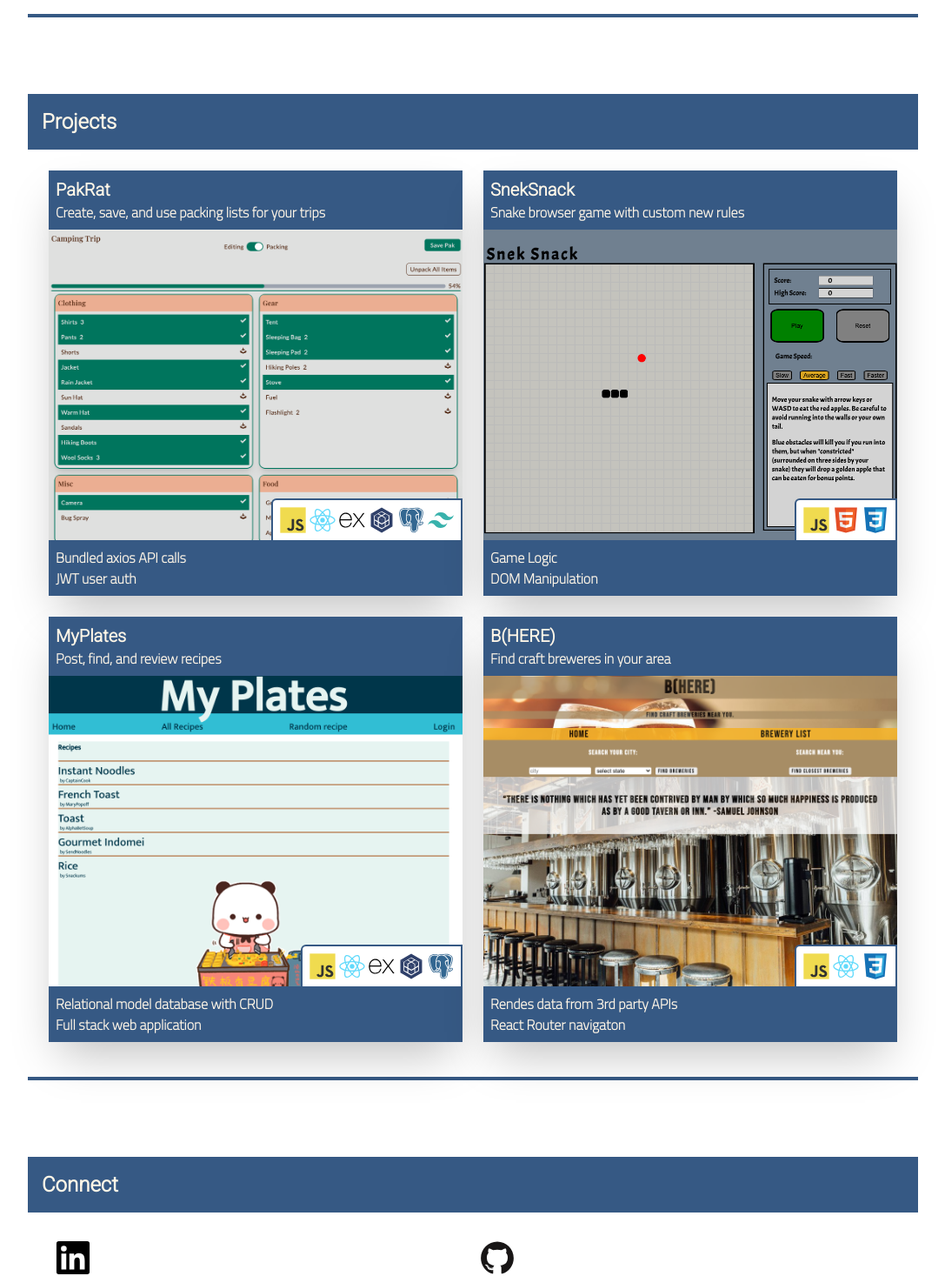
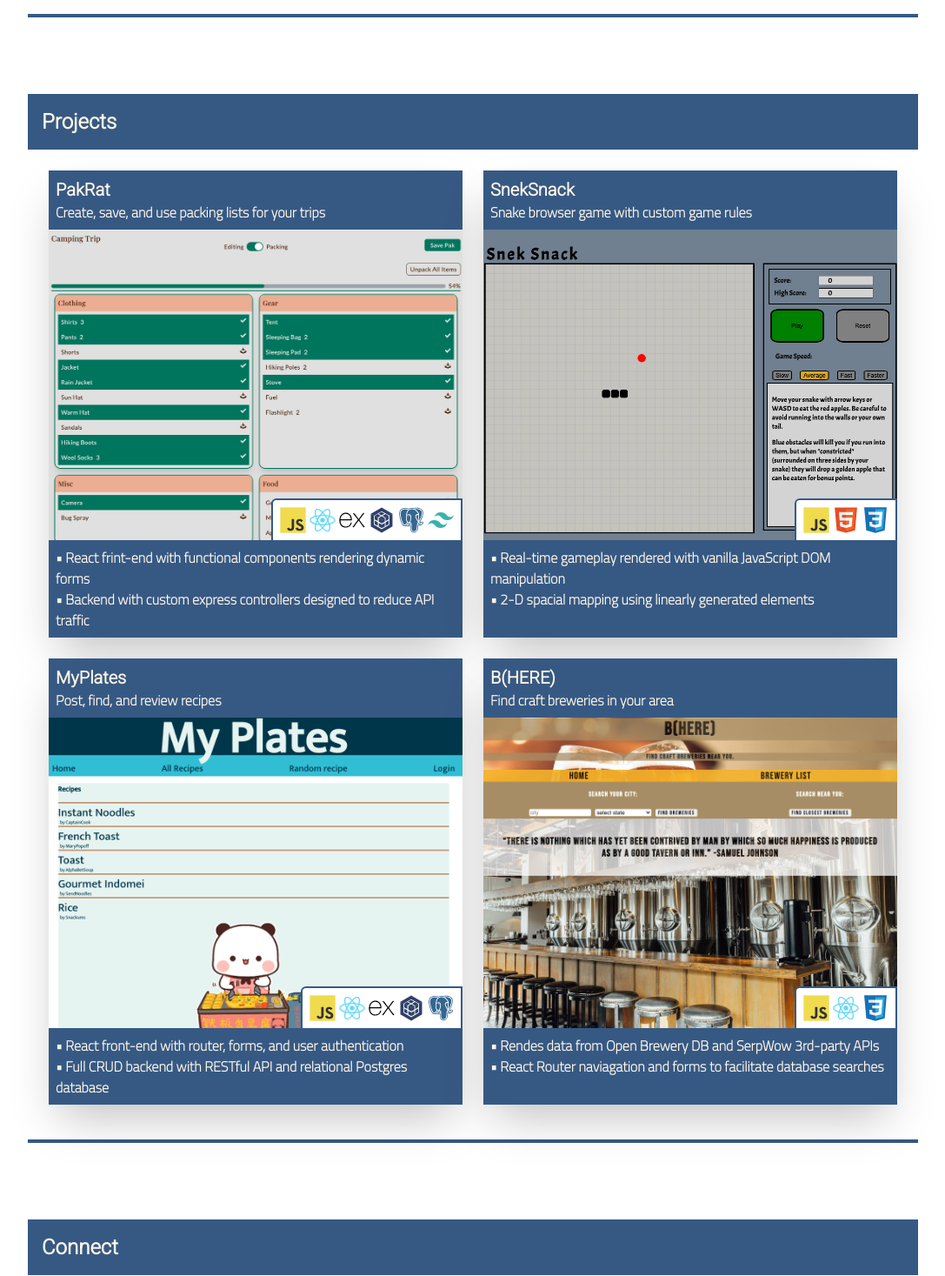
Before and after one commit to robert-bl/personal_portfolio, a React (Create React App) app in the folder portfolio/: page / in a window 1280 px wide. Shown: the part 1598-3065 px from the top of the page at 87% size, without its empty margins (96-1183 px from the left). Built offline with nearby package versions, Linux system fonts and the light colour scheme.

Commit message:
update to project descriptions

```diff
--- a/portfolio/src/components/projects/Bhere.jsx
+++ b/portfolio/src/components/projects/Bhere.jsx
@@ -16,10 +16,10 @@ export default function Bhere () {
     let dimensions = '30px'
 
     return (
-        <div className="w-full shadow-2xl hover:scale-105 duration-300" onClick={toggleLinks}>
+        <div className="w-full shadow-2xl hover:scale-105 duration-300 bg-c5" onClick={toggleLinks}>
             <div className='bg-c5 p-2'>
                 <div className='text-xl font-serif'>B{'('}HERE{')'}</div>
-                <div>Find craft breweres in your area</div>
+                <div>Find craft breweries in your area</div>
             </div>
             <div className="relative bg-bhere bg-contain aspect-[4/3] text-c5">
                 <div className='absolute flex gap-1 bg-white rounded-tl-md bottom-0 right-0 p-2 border-t-2 border-r-2 border-l-2 border-c6'>
@@ -48,8 +48,8 @@ export default function Bhere () {
                 }
             </div>
             <div className='bg-c5 p-2'>
-                <div>Rendes data from 3rd party APIs</div>
-                <div>React Router navigaton</div>
+                <div>• Rendes data from Open Brewery DB and SerpWow 3rd-party APIs</div>
+                <div>• React Router naviagation and forms to facilitate database searches</div>
             </div>
         </div>
     )
--- a/portfolio/src/components/projects/MyPlates.jsx
+++ b/portfolio/src/components/projects/MyPlates.jsx
@@ -19,7 +19,7 @@ export default function MyPlates () {
     let dimensions = '30px'
 
     return (
-        <div className="w-full shadow-2xl hover:scale-105 duration-300" onClick={toggleLinks}>
+        <div className="w-full shadow-2xl hover:scale-105 duration-300 bg-c5" onClick={toggleLinks}>
             <div className='bg-c5 p-2'>
                 <div className='text-xl font-serif'>MyPlates</div>
                 <div>Post, find, and review recipes</div>
@@ -53,8 +53,8 @@ export default function MyPlates () {
                 }
             </div>
             <div className='bg-c5 p-2'>
-                <div>Relational model database with CRUD</div>
-                <div>Full stack web application</div>
+                <div>• React front-end with router, forms, and user authentication</div>
+                <div>• Full CRUD backend with RESTful API and relational Postgres database</div>
             </div>
         </div>
     )
--- a/portfolio/src/components/projects/PakRat.jsx
+++ b/portfolio/src/components/projects/PakRat.jsx
@@ -19,7 +19,7 @@ export default function PakRat () {
     let dimensions = '30px'
 
     return (
-        <div className="w-full shadow-2xl hover:scale-105 duration-300" onClick={toggleLinks}>
+        <div className="w-full shadow-2xl hover:scale-105 duration-300 bg-c5" onClick={toggleLinks}>
             <div className='bg-c5 p-2'>
                 <div className='text-xl font-serif'>PakRat</div>
                 <div>Create, save, and use packing lists for your trips</div>
@@ -54,8 +54,8 @@ export default function PakRat () {
                 }
             </div>
             <div className='bg-c5 p-2'>
-                <div>Bundled axios API calls</div>
-                <div>JWT user auth</div>
+                <div>• React frint-end with functional components rendering dynamic forms</div>
+                <div>• Backend with custom express controllers designed to reduce API traffic</div>
             </div>
         </div>
     )
--- a/portfolio/src/components/projects/SnekSnack.jsx
+++ b/portfolio/src/components/projects/SnekSnack.jsx
@@ -16,10 +16,10 @@ export default function SnekSnak () {
     let dimensions = '30px'
 
     return (
-        <div className="w-full shadow-2xl hover:scale-105 duration-300" onClick={toggleLinks}>
+        <div className="w-full shadow-2xl hover:scale-105 duration-300 bg-c5" onClick={toggleLinks}>
             <div className='bg-c5 p-2'>
                 <div className='text-xl font-serif'>SnekSnack</div>
-                <div>Snake browser game with custom new rules</div>
+                <div>Snake browser game with custom game rules</div>
             </div>
             <div className="relative bg-sneksnak bg-contain bg-bottom aspect-[4/3] text-c5">
                 <div className='absolute flex gap-1 bg-white rounded-tl-md bottom-0 right-0 p-2 border-t-2 border-r-2 border-l-2 border-c6'>
@@ -48,8 +48,8 @@ export default function SnekSnak () {
                 }
             </div>
             <div className='bg-c5 p-2'>
-                <div>Game Logic</div>
-                <div>DOM Manipulation</div>
+                <div>• Real-time gameplay rendered with vanilla JavaScript DOM manipulation</div>
+                <div>• 2-D spacial mapping using linearly generated elements</div>
             </div>
         </div>
     )
```
